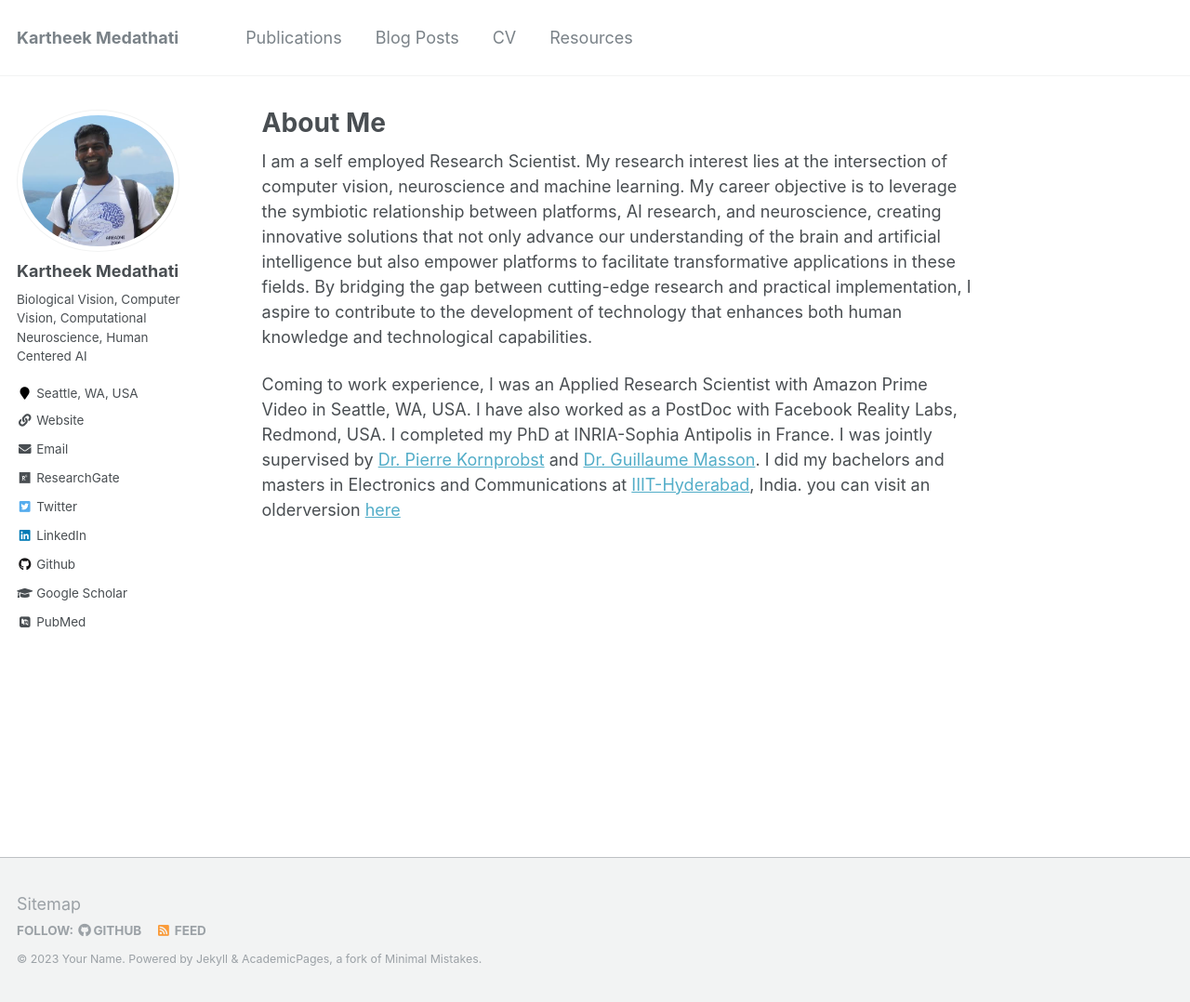
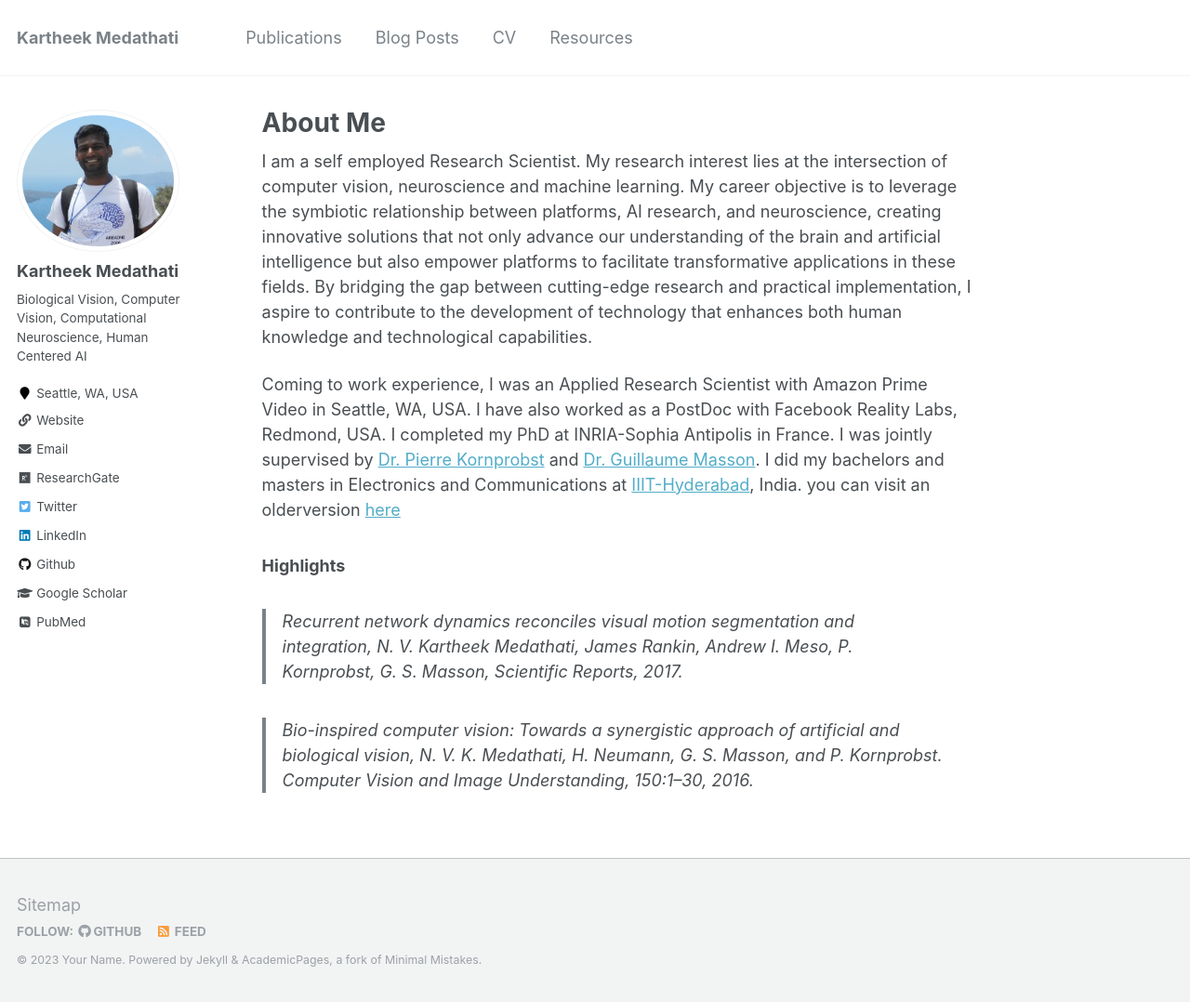
Before and after one commit to kartheekmedathati/kartheekmedathati.github.io, a Jekyll site: the page built from _pages/about.md, in a window 1280 px wide and 1078 px high. Shown: the whole window at 93% size. Built offline with Jekyll 4.4.1, drawn with Linux system fonts in a browser that asks for light colours; some web fonts are replaced.

Commit message:
Added highlights

```diff
--- a/_pages/about.md
+++ b/_pages/about.md
@@ -12,3 +12,8 @@ I am a self employed Research Scientist. My research interest lies at the inters
 
 Coming to work experience, I was an Applied Research Scientist with Amazon Prime Video in Seattle, WA, USA. I have also worked as a PostDoc with Facebook Reality Labs, Redmond, USA. I completed my PhD at INRIA-Sophia Antipolis in France. I was jointly supervised by [Dr. Pierre Kornprobst](https://team.inria.fr/biovision/pierre-kornprobst/) and [Dr. Guillaume Masson](http://www.int.univ-amu.fr/MASSON-Guillaume). I did my bachelors and masters in Electronics and Communications at [IIIT-Hyderabad](https://www.iiit.ac.in/), India.
 you can visit an olderversion [here](http://www-sop.inria.fr/members/Kartheek.Medathati/)
+
+### Highlights
+> Recurrent network dynamics reconciles visual motion segmentation and integration, N. V. Kartheek Medathati, James Rankin, Andrew I. Meso, P. Kornprobst, G. S. Masson, Scientific Reports, 2017.
+
+> Bio-inspired computer vision: Towards a synergistic approach of artificial and biological vision, N. V. K. Medathati, H. Neumann, G. S. Masson, and P. Kornprobst. Computer Vision and Image Understanding, 150:1–30, 2016.
```
